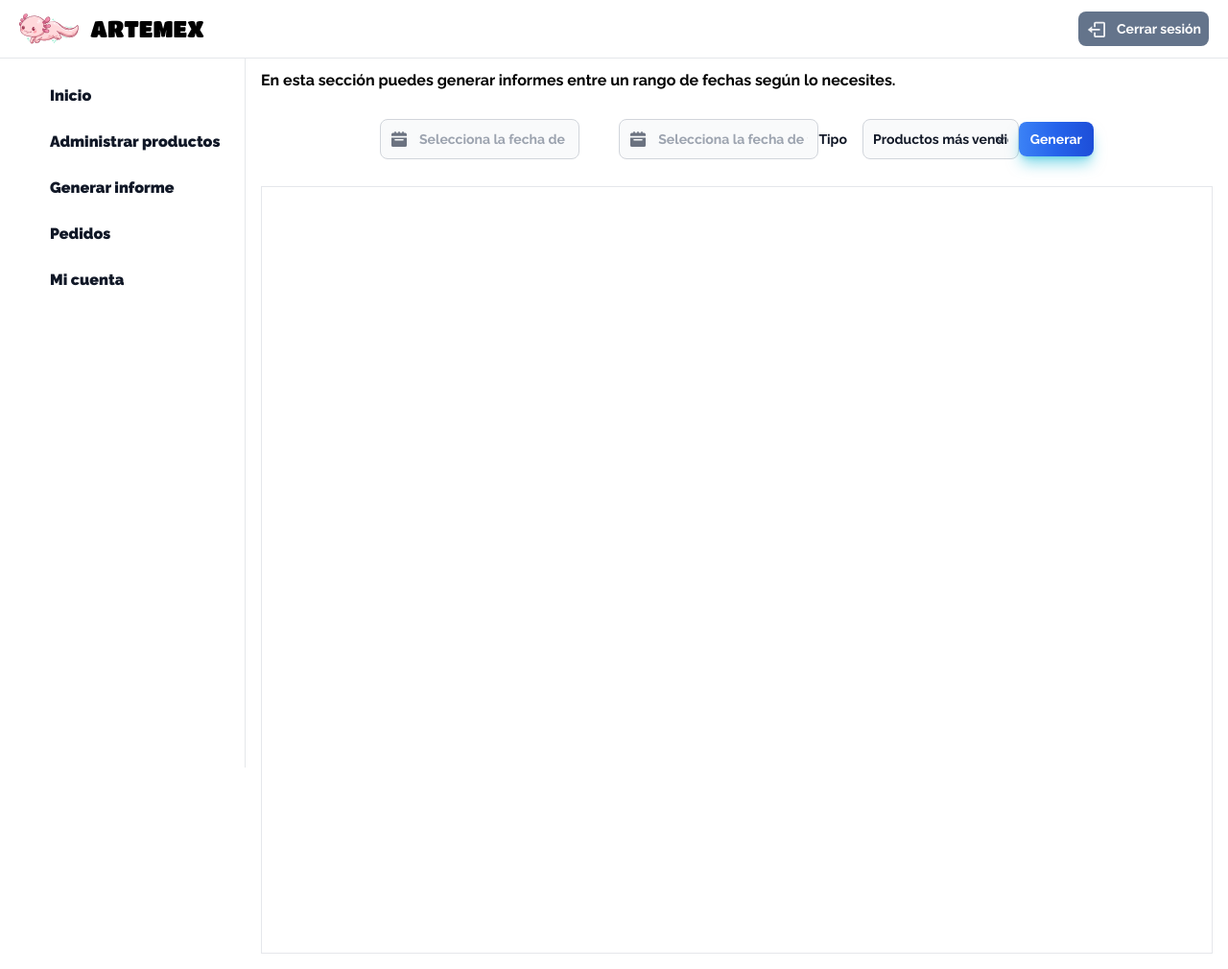
After one commit to Humbert-Dz/Artemex, a CodeIgniter 4 app: the page made by app/Views/artemex/informe.php in a window 1280 px wide. The commit adds this page. Shown: the whole page at 96% size. Run offline with PHP 8.4 and a stand-in for CodeIgniter, Linux system fonts and the light colour scheme; the template is opened without the code that fills it, so the values that code supplies are empty; some libraries are stand-ins or nearby versions.

Commit message:
Modulo informes agregado

```diff
--- a/app/Config/Routes.php
+++ b/app/Config/Routes.php
@@ -8,3 +8,4 @@ use CodeIgniter\Router\RouteCollection;
 $routes->get('/', 'Artemex::index');
 $routes->get('/inicio', 'Artemex::inicio');
 $routes->get('/productos', 'Artemex::productos');
+$routes->get('/informes', 'Artemex::informes');
--- /dev/null
+++ b/app/Views/artemex/informe.php
@@ -0,0 +1,42 @@
+<?= view('commons/head')?>
+    <div class="w-full">
+        <h2 class="mb-7 dark:text-white">En esta sección puedes generar informes entre un rango de fechas según lo necesites.</h2>
+
+        <form action="<?php ?>" method="post" class="mb-7">
+            <div class="m-auto flex w-9/12 justify-evenly items-center">
+                <div date-rangepicker class="flex items-center w-[550px]">
+                    <div class="relative w-1/2">
+                        <div class="absolute inset-y-0 left-0 flex items-center pl-3 pointer-events-none">
+                            <svg class="w-4 h-4 text-gray-500 dark:text-white" aria-hidden="true" xmlns="http://www.w3.org/2000/svg" fill="currentColor" viewBox="0 0 20 20">
+                                <path d="M20 4a2 2 0 0 0-2-2h-2V1a1 1 0 0 0-2 0v1h-3V1a1 1 0 0 0-2 0v1H6V1a1 1 0 0 0-2 0v1H2a2 2 0 0 0-2 2v2h20V4ZM0 18a2 2 0 0 0 2 2h16a2 2 0 0 0 2-2V8H0v10Zm5-8h10a1 1 0 0 1 0 2H5a1 1 0 0 1 0-2Z"/>
+                            </svg>
+                        </div>
+                        <input name="start" type="text" class="bg-gray-50 border border-gray-300 text-white text-sm rounded-lg focus:ring-blue-500 focus:border-blue-500 block w-full pl-10 p-2.5  dark:bg-gray-700 dark:border-gray-600 dark:placeholder-gray-400 dark:text-white dark:focus:ring-blue-500 dark:focus:border-blue-500 text-center" placeholder="Selecciona la fecha de inicio">
+                    </div>
+                    <span class="mx-4 text-white">a</span>
+                    <div class="relative w-1/2">
+                        <div class="absolute inset-y-0 left-0 flex items-center pl-3 pointer-events-none">
+                            <svg class="w-4 h-4 text-gray-500 dark:text-white" aria-hidden="true" xmlns="http://www.w3.org/2000/svg" fill="currentColor" viewBox="0 0 20 20">
+                                <path d="M20 4a2 2 0 0 0-2-2h-2V1a1 1 0 0 0-2 0v1h-3V1a1 1 0 0 0-2 0v1H6V1a1 1 0 0 0-2 0v1H2a2 2 0 0 0-2 2v2h20V4ZM0 18a2 2 0 0 0 2 2h16a2 2 0 0 0 2-2V8H0v10Zm5-8h10a1 1 0 0 1 0 2H5a1 1 0 0 1 0-2Z"/>
+                            </svg>
+                        </div>
+                        <input name="end" type="text" class="bg-gray-50 border border-gray-300 text-white text-sm rounded-lg focus:ring-blue-500 focus:border-blue-500 block w-full pl-10 p-2.5  dark:bg-gray-700 dark:border-gray-600 dark:placeholder-gray-400 dark:text-white dark:focus:ring-blue-500 dark:focus:border-blue-500 text-center" placeholder="Selecciona la fecha de fin">
+                    </div>
+                </div>
+                <div class="flex gap-4 items-center">
+                    <label for="categoria" class="block text-sm font-medium text-gray-900 dark:text-white">Tipo</label>
+                    <select id="categoria" class="bg-gray-50 border border-gray-300 text-gray-900 text-sm rounded-lg focus:ring-primary-500 focus:border-primary-500 block w-full p-2.5 dark:bg-gray-700 dark:border-gray-600 dark:placeholder-gray-400 dark:text-white dark:focus:ring-primary-500 dark:focus:border-primary-500" required="">
+                        <option value="ProductosMasvendidos">Productos más vendidos</option>
+                        <option value="ProductosMenosvendidos">Productos menos vendidos</option>
+                    </select>
+                </div>
+                <button type="submit" class="text-sm active:scale-95 text-white flex items-center bg-gradient-to-r from-blue-500 via-blue-600 to-blue-700 hover:bg-gradient-to-br focus:ring-4 focus:ring-4 focus:outline-none focus:ring-cyan-300 dark:focus:ring-cyan-800 shadow-lg shadow-cyan-500/50 dark:shadow-lg dark:shadow-cyan-800/80 font-medium rounded-lg text-center py-2 px-3">
+                    Generar
+                </button>
+            </div>
+        </form>
+
+        <iframe src="" class="w-full h-screen border">
+
+        </iframe>
+<?= view('commons/end')?>
--- a/app/Views/artemex/inicio.php
+++ b/app/Views/artemex/inicio.php
@@ -8,7 +8,7 @@
       <figcaption class="text-2xl text-center font-black text-white">Administrar productos</figcaption>
     </figure>
   </a>
-  <a href="#"
+  <a href="<?= base_url('informes')?>"
     class="block bg-[#090E1D] bg-inform bg-cover w-[300px] h-[200px] rounded-xl p-2 active:scale-95 hover:bg-[#1F2733] shadow-lg shadow-[#3E3E3E]">
     <figure class="w-full h-full flex flex-col justify-evenly items-center">
       <img src="src/icons/inform.svg" alt="" class="w-1/4" />
--- a/app/Views/commons/head.php
+++ b/app/Views/commons/head.php
@@ -5,8 +5,9 @@
     <meta name="viewport" content="width=device-width, initial-scale=1.0" />
     <link rel="stylesheet" href="style.css" />
     <link rel="shortcut icon" href="src/ajolote.svg" type="image/svg+xml" />
-    <!-- !CDN -->
+    <!-- !CDNs -->
     <script src="https://cdn.tailwindcss.com"></script>
+    <script src="https://cdnjs.cloudflare.com/ajax/libs/flowbite/1.8.1/datepicker.min.js"></script>
     <link
       href="https://cdnjs.cloudflare.com/ajax/libs/flowbite/1.8.1/flowbite.min.css"
       rel="stylesheet"
@@ -97,7 +98,7 @@
             </a>
           </li>
           <li>
-            <a href="#" class="flex items-center p-2 text-gray-900 rounded-lg dark:text-white hover:bg-gray-100 dark:hover:bg-gray-700 group active:scale-95">
+            <a href="<?= base_url('informes')?>" class="flex items-center p-2 text-gray-900 rounded-lg dark:text-white hover:bg-gray-100 dark:hover:bg-gray-700 group active:scale-95">
               <img src="src/icons/inform.svg" alt="" class="flex-shrink-0 w-5 h-5 text-gray-500 transition duration-75 dark:text-gray-400 group-hover:text-gray-900 dark:group-hover:text-white"/>
               <span class="flex-1 ml-3 whitespace-nowrap">Generar informe</span>
             </a>
```
Also changed, not shown: app/Controllers/Artemex.php (+7 -0 lines), app/Views/artemex/productos.php (indentation only).
